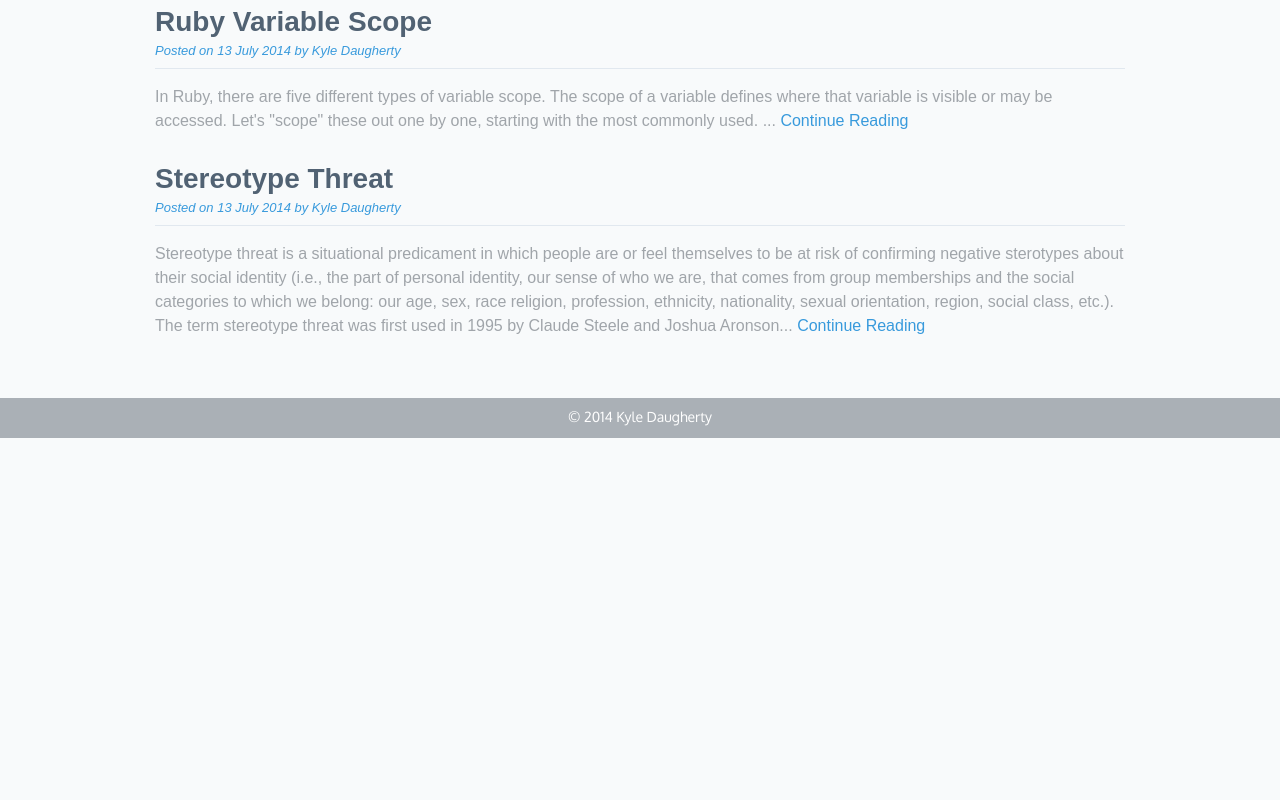
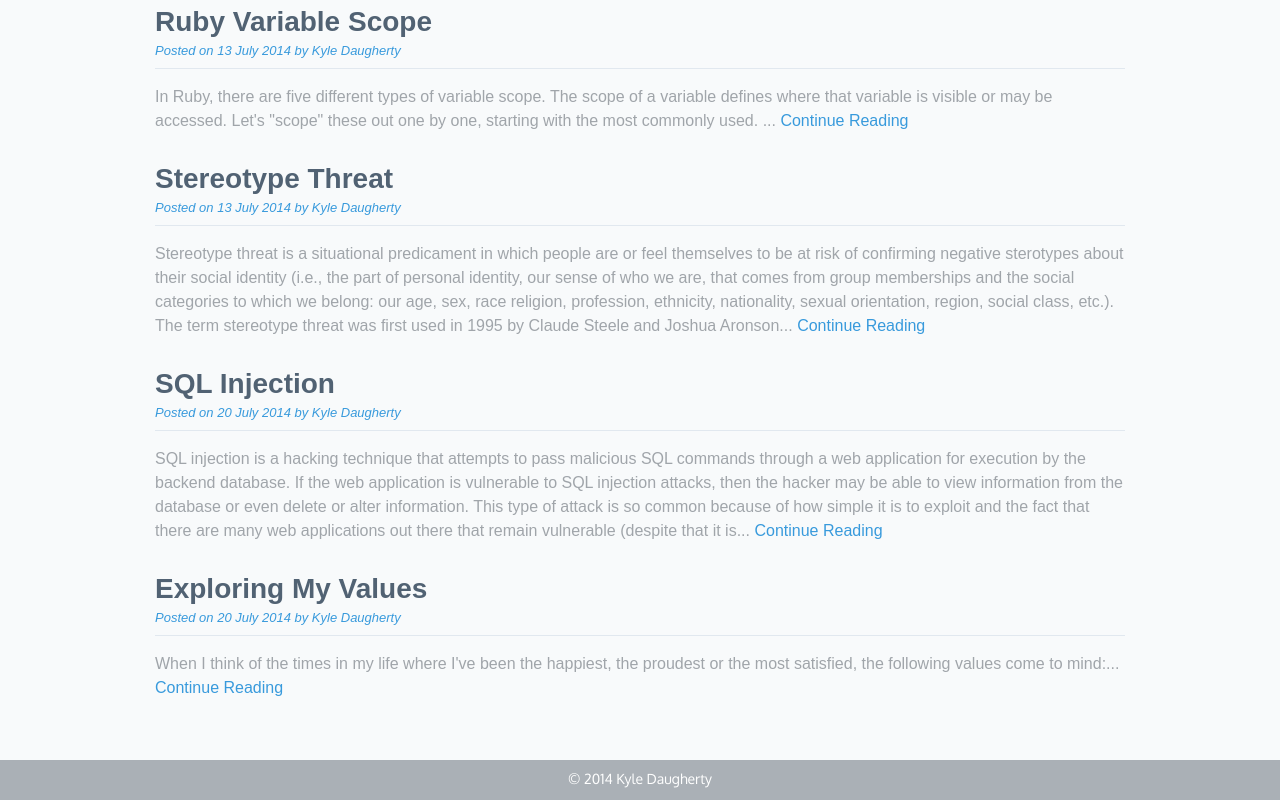
Before and after one commit to kyledaugherty/kyledaugherty.github.io, a plain HTML site: page index.html in a window 1280 px wide. Shown: the part 2501-3301 px from the top of the page. Before the commit the page ends 2939 px from the top, so only its background shows below. Drawn offline with Linux system fonts and the light colour scheme.

Commit message:
add U3W7 blogs to index page

```diff
--- a/index.html
+++ b/index.html
@@ -131,6 +131,22 @@
       <p class="post">Stereotype threat is a situational predicament in which people are or feel themselves to be at risk of confirming negative sterotypes about their social identity (i.e., the part of personal identity, our sense of who we are, that comes from group memberships and the social categories to which we belong: our age, sex, race religion, profession, ethnicity, nationality, sexual orientation, region, social class, etc.).  The term stereotype threat was first used in 1995 by Claude Steele and Joshua Aronson... <a href="blog_posts/week6-cultural.html"> Continue Reading</p>
     </article>
 
+    <article>
+      <header>
+        <h2>SQL Injection</h2>
+        <p class="post-date"><em>Posted on 20 July 2014 by <a href="mailto:kyle.daugherty@gmail.com">Kyle Daugherty</a></em></p>
+      </header>
+      <p class="post">SQL injection is a hacking technique that attempts to pass malicious SQL commands through a web application for execution by the backend database.  If the web application is vulnerable to SQL injection attacks, then the hacker may be able to view information from the database or even delete or alter information.  This type of attack is so common because of how simple it is to exploit and the fact that there are many web applications out there that remain vulnerable (despite that it is... <a href="blog_posts/week7-technical.html"> Continue Reading</p>
+    </article>
+
+    <article>
+      <header>
+        <h2>Exploring My Values</h2>
+        <p class="post-date"><em>Posted on 20 July 2014 by <a href="mailto:kyle.daugherty@gmail.com">Kyle Daugherty</a></em></p>
+      </header>
+      <p class="post">When I think of the times in my life where I've been the happiest, the proudest or the most satisfied, the following values come to mind:... <a href="blog_posts/week7-cultural.html"> Continue Reading</p>
+    </article>
+
   </section>
 
   <footer>
```
